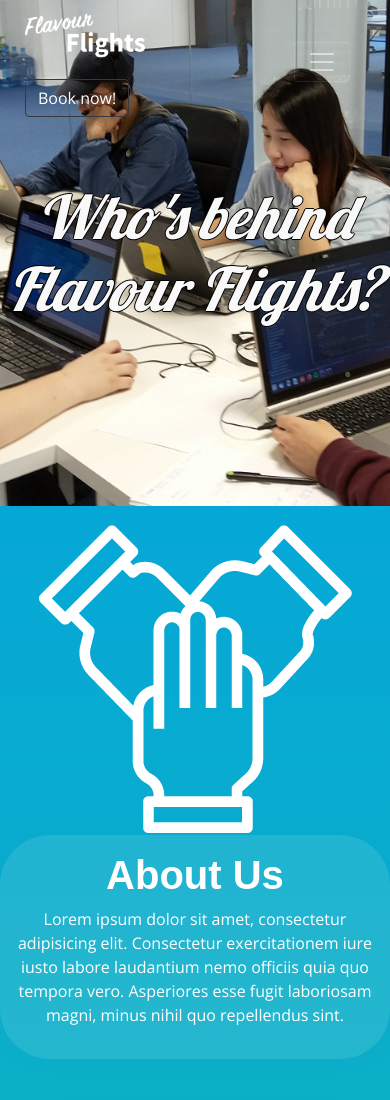
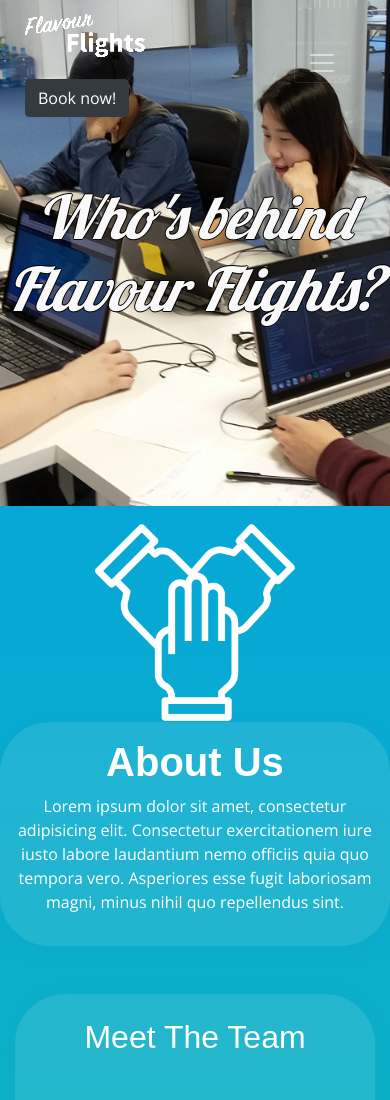
Before and after one commit to janvdv96/flavour-flights, a plain HTML site: page about.html in a window 390 px wide. Shown: the top 1100 px of the page. Drawn offline with nearby package versions, Linux system fonts and the light colour scheme; a web font is replaced by a local one.

Commit message:
media query and button update

```diff
--- a/about.html
+++ b/about.html
@@ -28,10 +28,11 @@
         <nav class="navbar fixed-top  navbar-dark bg-transparent" id="navbar_space">
             <div class="logobox">
                 <div class="row">
-                    <img class="navbar-brand" src="src/Flavoured_Flights-11.png" alt="logo_company" width="120">
+                    <img class="navbar-brand" src="src/logo_small.png" alt="logo_company">
                 </div>
                 <div class="row mt-3">
-                    <a class="btn btn-outline-dark">Book now!</a>
+                    <a href="contact-users.html" class="btn btn-dark" id="book-now">Book
+                        now!</a>
                 </div>
             </div>
             <button class="navbar-toggler" type="button" data-toggle="collapse" data-target="#navbarSupportedContent"
@@ -69,16 +70,16 @@
 
 
     <!-- MAIN CONTENT -->
-    <main class="container mt-3 text-center">
+    <main class="container mt-3 text-center" id="mainbody">
     <!-- ABOUT US section start-->
         <section class="mb-5">
     <!-- ABOUT US img -->
             <div class="row">
-                <div class="col-sm-4 my-auto">
-                    <img id="Hands icon" src="src/Flavoured_Flights_about.png" alt="Mocktail Icon">
+                <div class="col-md-4 my-auto">
+                    <img id="Hands_icon" src="src/Flavoured_Flights_about.png" alt="Mocktail Icon">
                 </div>
     <!-- ABOUT US text -->
-                <div class="col-sm-8 p-3 textsection">
+                <div class="col-md-8 p-3 textsection">
                     <h1 id="about_us" class="font-weight-bold">About Us</h1>
                     <p>Lorem ipsum dolor sit amet, consectetur adipisicing elit. Consectetur exercitationem iure iusto labore laudantium nemo officiis quia quo tempora vero. Asperiores esse fugit laboriosam magni, minus nihil quo repellendus sint.
                     </p>
@@ -169,7 +170,7 @@
     <!-- CONTACT Map -->
             <div class="row">
                 <div class="col-sm-12 col-md-6 col-lg-4">
-                    <iframe title="Google maps location" class="border border-light mt-3 ml-3" src="https://www.google.com/maps/embed?pb=!1m18!1m12!1m3!1d2498.6565010564827!2d4.39884241516468!3d51.22540317958977!2m3!1f0!2f0!3f0!3m2!1i1024!2i768!4f13.1!3m3!1m2!1s0x47c3f6591c88f09d%3A0x31d6c38718baba03!2sThe+Beacon!5e0!3m2!1snl!2sbe!4v1565600156329!5m2!1snl!2sbe" allowfullscreen></iframe>
+                    <iframe title="Google maps location" class="mt-3" src="https://www.google.com/maps/embed?pb=!1m18!1m12!1m3!1d2498.6565010564827!2d4.39884241516468!3d51.22540317958977!2m3!1f0!2f0!3f0!3m2!1i1024!2i768!4f13.1!3m3!1m2!1s0x47c3f6591c88f09d%3A0x31d6c38718baba03!2sThe+Beacon!5e0!3m2!1snl!2sbe!4v1565600156329!5m2!1snl!2sbe" allowfullscreen></iframe>
                 </div>
     <!-- CONTACT Vcard -->
                 <div class="col-sm-12 col-md-6 col-lg-4 my-auto">
--- a/style-about.css
+++ b/style-about.css
@@ -3,9 +3,22 @@
     color:white;
 }
 
+#mainbody {
+    width: 70vw;
+}
+
+#Hands_icon{
+    width:200px;
+}
+
 iframe{
-    width:350px;
-    height:275px;
+    width:300px;
+    height:250px;
+    border: 2px white solid;
+}
+
+a{
+    display:block;
 }
 
 q{
@@ -17,7 +30,7 @@
     display: block; /* This will put the pseudo element on its own line. */
     margin: 50px auto; /* This will center the border. */
     width: 33%; /* Change this to whatever width you want. */
-    border-bottom: 2px solid white; /* This creates the border. Replace black with whatever color you want. */
+    border-bottom: 3px solid white; /* This creates the border. Replace black with whatever color you want. */
 }
 
 .profile-text{
@@ -78,3 +91,9 @@
     height:150px;
     border: white 2px solid;
 }
+
+@media(max-width: 768px){
+    #mainbody{
+        width:100vw;
+    }
+}
```
